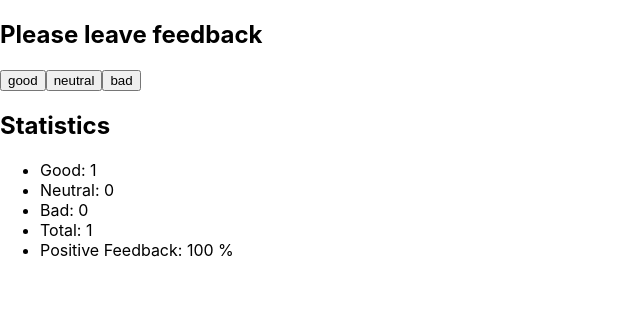
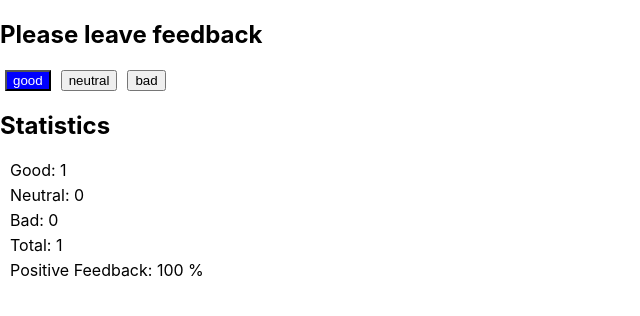
Before and after one commit to akiselyoff/goit-react-hw-02-phonebook, a React (Create React App) app: page / in a window 1280 px wide. Both pictures are taken after a click on the button "good". Shown: the top 316 px of the page, without its empty margins (0-640 px from the left). Built offline with nearby package versions, Linux system fonts and the light colour scheme.

Commit message:
refactor code + add styles

```diff
--- a/src/components/FeedbackOptions.js
+++ b/src/components/FeedbackOptions/FeedbackOptions.js
@@ -1,4 +1,5 @@
 import React from 'react';
+import s from './FeedbackOptions.module.css';
 
 const FeedbackOptions = ({ options, onLeaveFeedback }) => {
   return options.map(button => {
@@ -8,6 +9,7 @@ const FeedbackOptions = ({ options, onLeaveFeedback }) => {
         type="button"
         onClick={onLeaveFeedback}
         name={button}
+        className={s.buttonFeedback}
       >
         {button}
       </button>
--- /dev/null
+++ b/src/components/FeedbackOptions/FeedbackOptions.module.css
@@ -0,0 +1,11 @@
+.buttonFeedback {
+    margin: 0 5px;
+    border-radius: %;
+}
+
+
+.buttonFeedback:hover,
+.buttonFeedback:focus {
+    background-color: blue;
+    color: white;
+}
--- a/src/components/Notification.js
+++ /dev/null
@@ -1,7 +0,0 @@
-import React from 'react';
-
-const Notification = ({ message }) => {
-  return <h2>{message}</h2>;
-};
-
-export default Notification;
--- /dev/null
+++ b/src/components/Notification/Notification.js
@@ -0,0 +1,5 @@
+import React from 'react';
+
+const Notification = ({ message }) => <h2>{message}</h2>;
+
+export default Notification;
--- a/src/components/Section.js
+++ /dev/null
@@ -1,12 +0,0 @@
-import React from 'react';
-
-const Section = ({ title, children }) => {
-  return (
-    <section>
-      {title && <h2>{title}</h2>}
-      {children}
-    </section>
-  );
-};
-
-export default Section;
--- /dev/null
+++ b/src/components/Section/Section.js
@@ -0,0 +1,10 @@
+import React from 'react';
+
+const Section = ({ title, children }) => (
+  <section>
+    {title && <h2>{title}</h2>}
+    {children}
+  </section>
+);
+
+export default Section;
--- a/src/components/Statistics .js
+++ /dev/null
@@ -1,15 +0,0 @@
-import React from 'react';
-
-const Statistics = ({ good, neutral, bad, total, positivePercentage }) => (
-  <>
-    <ul>
-      <li>Good: {good}</li>
-      <li>Neutral: {neutral}</li>
-      <li>Bad: {bad}</li>
-      <li>Total: {total}</li>
-      <li>Positive Feedback: {positivePercentage} %</li>
-    </ul>
-  </>
-);
-
-export default Statistics;
--- /dev/null
+++ b/src/components/Statistics/Statistics .js
@@ -0,0 +1,16 @@
+import React from 'react';
+import s from './Statistics.module.css';
+
+const Statistics = ({ good, neutral, bad, total, positivePercentage }) => (
+  <ul className={s.statisticsList}>
+    <li className={s.statisticItem}>Good: {good}</li>
+    <li className={s.statisticItem}>Neutral: {neutral}</li>
+    <li className={s.statisticItem}>Bad: {bad}</li>
+    <li className={s.statisticItem}>Total: {total}</li>
+    <li className={s.statisticItem}>
+      Positive Feedback: {positivePercentage} %
+    </li>
+  </ul>
+);
+
+export default Statistics;
--- /dev/null
+++ b/src/components/Statistics/Statistics.module.css
@@ -0,0 +1,8 @@
+.statisticsList {
+    list-style-type: none;
+    margin: 0;
+    padding: 0;
+}
+.statisticItem {
+    margin: 5px 10px;
+}
```
Also changed, not shown: src/components/App.js (+4 -4 lines), src/index.css (line endings or trailing spaces).
